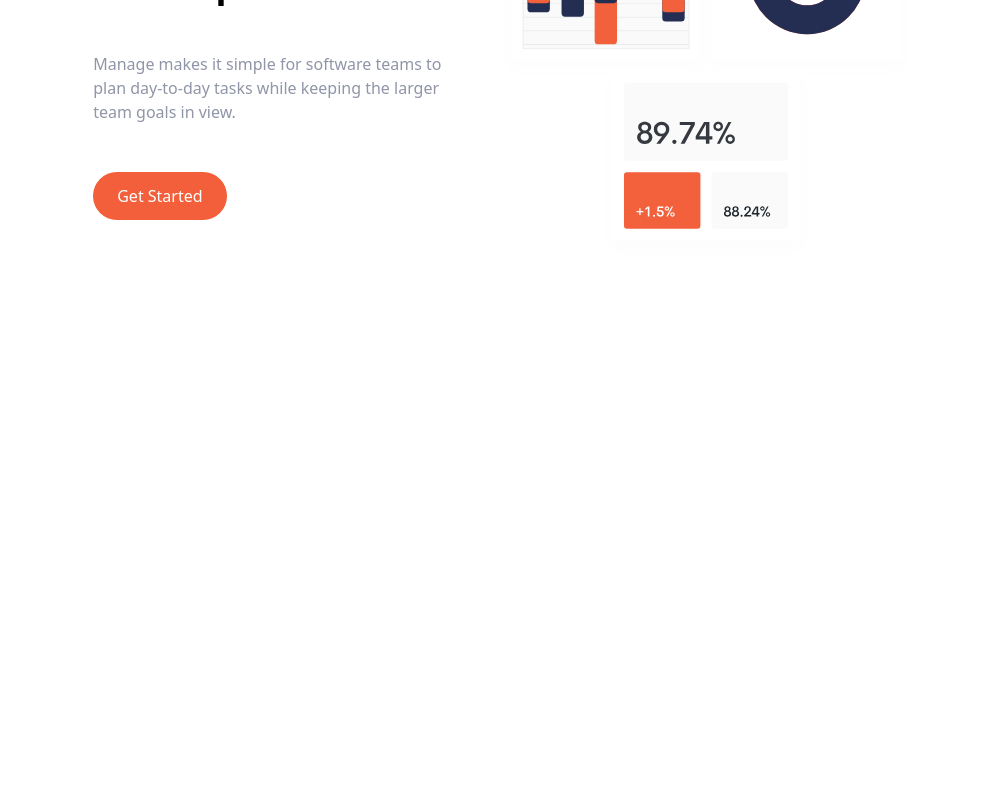
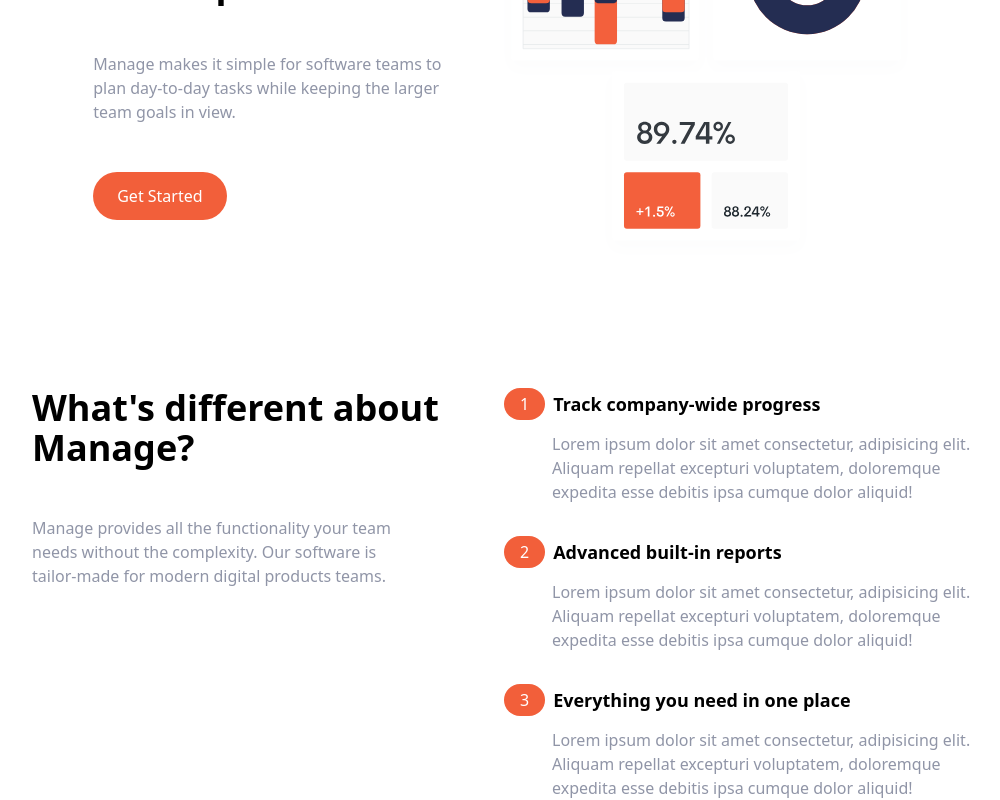
Before and after one commit to luispellizzon/tailwindcss-website, a React (Vite) app: page / in a window 1280 px wide. Shown: the part 252-1052 px from the top of the page, without its empty margins (136-1136 px from the left). Before the commit the page ends 800 px from the top, so only its background shows below. Built offline with nearby package versions, Linux system fonts and the light colour scheme.

Commit message:
Feature Seciton Done

```diff
--- a/src/App.jsx
+++ b/src/App.jsx
@@ -1,11 +1,13 @@
 import Navbar from "./components/Navbar";
 import Hero from "./components/Hero";
+import FeatureSection from "./components/FeatureSection";
 
 function App() {
   return (
     <>
       <Navbar />
       <Hero />
+      <FeatureSection />
     </>
   );
 }
--- /dev/null
+++ b/src/components/FeatureSection.jsx
@@ -0,0 +1,76 @@
+function FeatureSection() {
+  return (
+    <div className="section" id="feature">
+      {/* Flex Container */}
+      <div className="container flex flex-col px-4 mx-auto mt-10 space-y-12 md:space-y-0 md:flex-row">
+        {/* What's Different Div */}
+        <div className="flex flex-col space-y-12 md:w-1/2">
+          <h2 className="text-4xl font-bold text-center md:text-left">
+            What's different about Manage?
+          </h2>
+          <p className="text-darkGrayishBlue text-center max-w-sm md:text-left">
+            Manage provides all the functionality your team needs without the
+            complexity. Our software is tailor-made for modern digital products
+            teams.
+          </p>
+        </div>
+        {/* Number List */}
+        <div className="flex flex-col space-y-8 md:w-1/2">
+          <div className="flex flex-col space-y-3 md:space-y-0 md:space-x-12">
+            <div className="rounded-l-full bg-brightRedSupLight mb-3 md:bg-transparent">
+              <div className="flex items-center space-x-2">
+                <p className="px-4 py-2 text-white rounded-full md:py-1 bg-brightRed">
+                  1
+                </p>
+                <h3 className="text-base font-bold md:text-lg">
+                  Track company-wide progress
+                </h3>
+              </div>
+            </div>
+            <p className="text-darkGrayishBlue">
+              Lorem ipsum dolor sit amet consectetur, adipisicing elit. Aliquam
+              repellat excepturi voluptatem, doloremque expedita esse debitis
+              ipsa cumque dolor aliquid!
+            </p>
+          </div>
+          <div className="flex flex-col space-y-3 md:space-y-0 md:space-x-12">
+            <div className="rounded-l-full bg-brightRedSupLight mb-3 md:bg-transparent">
+              <div className="flex items-center space-x-2">
+                <p className="px-4 py-2 text-white rounded-full md:py-1 bg-brightRed">
+                  2
+                </p>
+                <h3 className="text-base font-bold md:text-lg">
+                  Advanced built-in reports
+                </h3>
+              </div>
+            </div>
+            <p className="text-darkGrayishBlue">
+              Lorem ipsum dolor sit amet consectetur, adipisicing elit. Aliquam
+              repellat excepturi voluptatem, doloremque expedita esse debitis
+              ipsa cumque dolor aliquid!
+            </p>
+          </div>
+          <div className="flex flex-col space-y-3 md:space-y-0 md:space-x-12">
+            <div className="rounded-l-full bg-brightRedSupLight mb-3 md:bg-transparent">
+              <div className="flex items-center space-x-2">
+                <p className="px-4 py-2 text-white rounded-full md:py-1 bg-brightRed">
+                  3
+                </p>
+                <h3 className="text-base font-bold md:text-lg">
+                  Everything you need in one place
+                </h3>
+              </div>
+            </div>
+            <p className="text-darkGrayishBlue">
+              Lorem ipsum dolor sit amet consectetur, adipisicing elit. Aliquam
+              repellat excepturi voluptatem, doloremque expedita esse debitis
+              ipsa cumque dolor aliquid!
+            </p>
+          </div>
+        </div>
+      </div>
+    </div>
+  );
+}
+
+export default FeatureSection;
```
